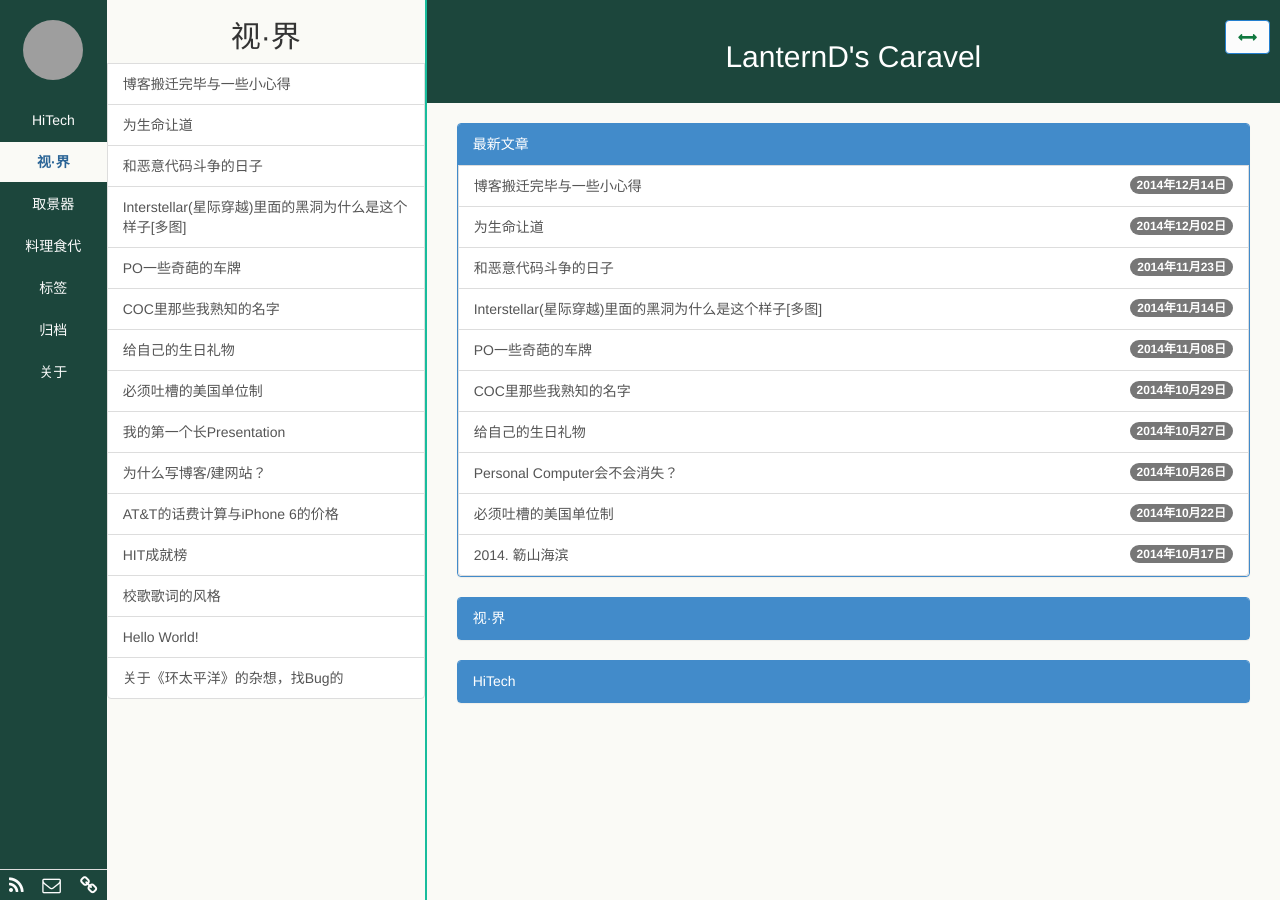
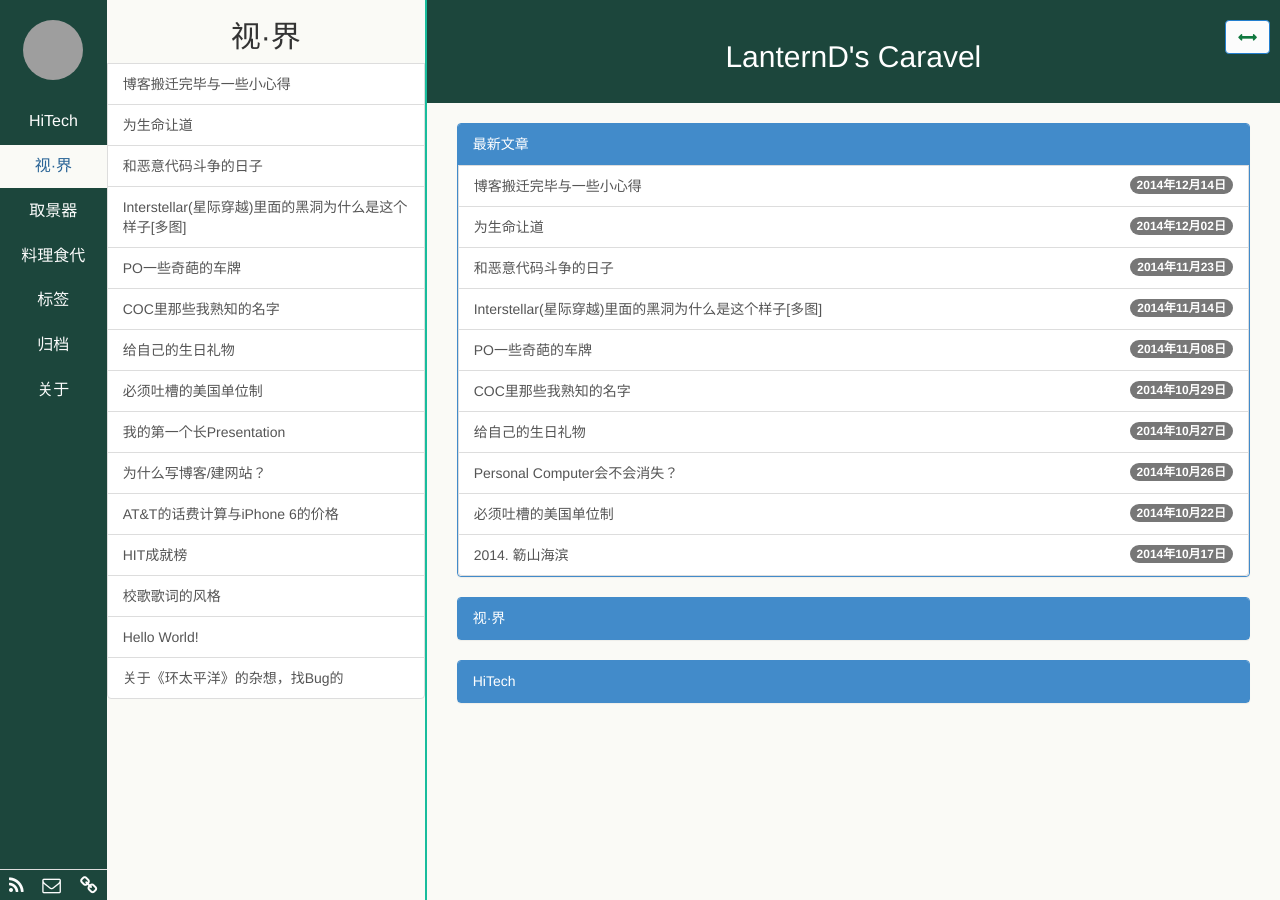
Before and after one commit to LanternD/lanternd.github.io, a Jekyll site: the page built from index.html, in a window 1280 px wide. Built offline with Jekyll 4.4.1, drawn with Linux system fonts in a browser that asks for light colours; the list of posts is cut into pages by our own code; grey boxes are pictures that could not be loaded.

Commit message:
LanternD's

```diff
--- a/pages/links.html
+++ b/pages/links.html
@@ -1,6 +1,7 @@
 ---
 layout: page
 title: Links & Guestbook
+id: guestbook
 ---
 
 <br>
--- a/public/css/base.css
+++ b/public/css/base.css
@@ -17,20 +17,18 @@ body, html {
   padding-right: 0px;
   text-align: center;
 }
+
 .aside1 > .nav > li > a {
   padding-left: 0px;
   padding-right: 0px;
   border-radius: 0px;
+  font-size: 16px;
   color:#fcfcfc;
 }
 
-.nav a {
-  color: #fcfcfc;
-}
-
-.nav a:hover {
-  color: #2a6496;
-    font-weight: bold;
+.aside1 > .nav > li > a:hover {
+  color:#428bca;
+  font-weight: bold;
 }
 
 .avatar {width: 60px; height: 60px;}
@@ -80,18 +78,17 @@ a:hover {
 .nav-pills>li.active>a, .nav-pills>li.active>a:hover, .nav-pills>li.active>a:focus {
   color: #2a6496;
   background-color: #fafaf6;
-  font-weight: bold;
 }
 /* 显示评论按钮 */
 .show-commend {width: 100%; margin-bottom: 40px;}
 
-/*#page-tags {
+#page-tags {
     font-size: 12px;
     line-height: 1.5;
     text-align: center;
     background-color: #cbcbcb;
     border-radius: 2px;
-}*/
+
 
 .flickr-container {
     position: relative;
```
